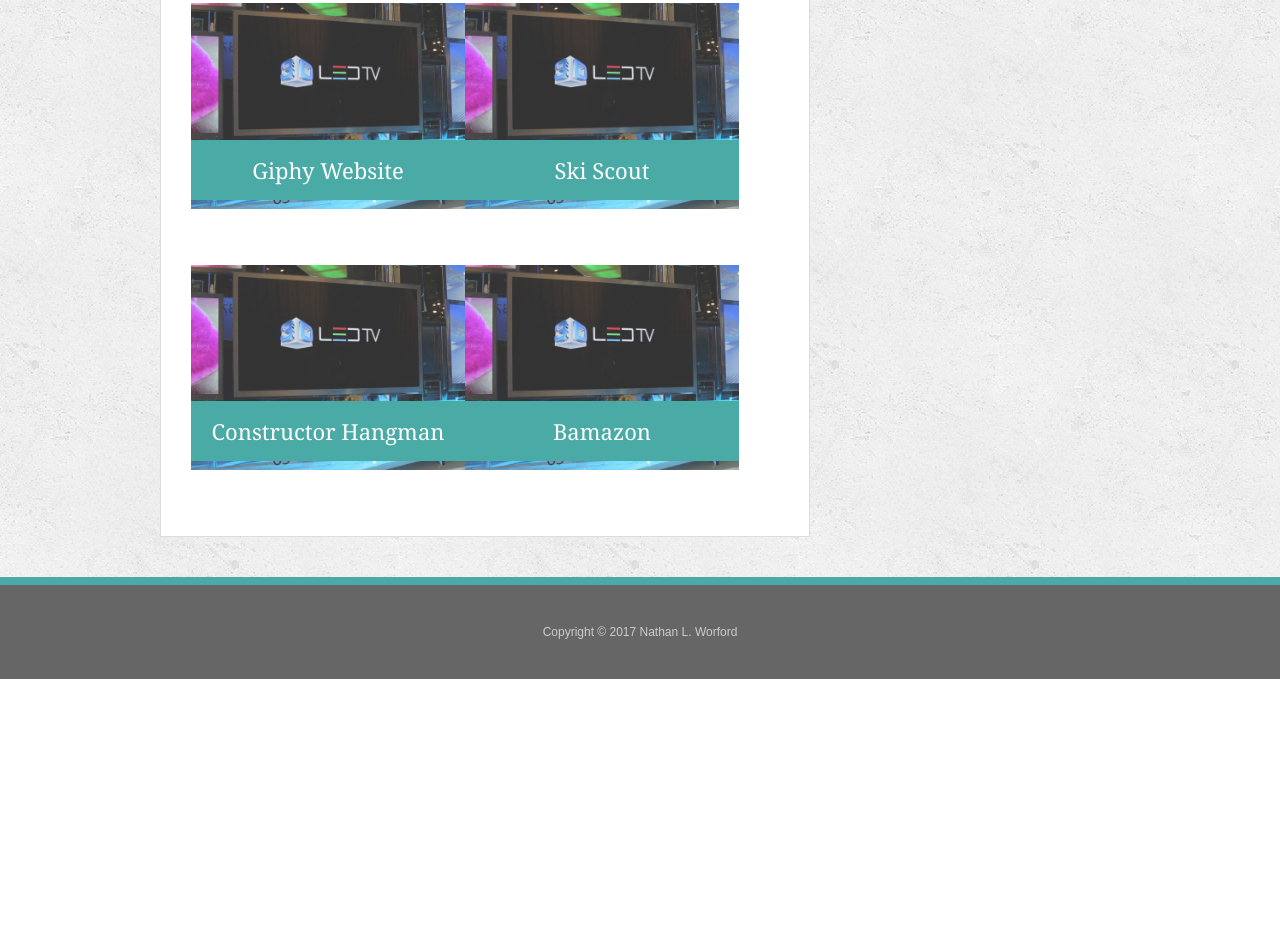
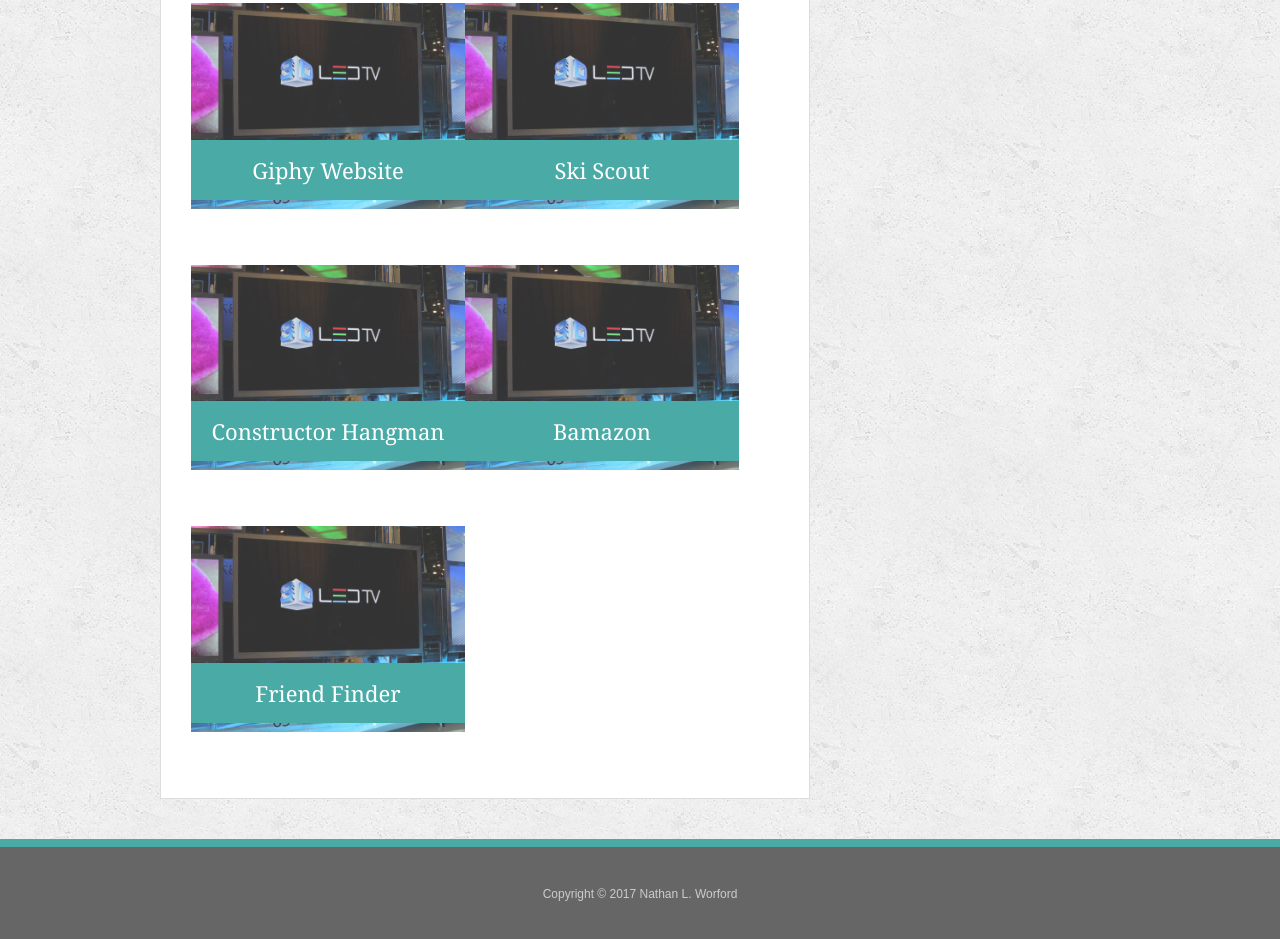
Before and after one commit to nworford/Responsive-Portfolio, a plain HTML site: page portfolio.html in a window 1280 px wide. Shown: the part 793-1732 px from the top of the page. Before the commit the page ends 1472 px from the top, so only its background shows below. Drawn offline with Linux system fonts and the light colour scheme.

Commit message:
updated ff

```diff
--- a/portfolio.html
+++ b/portfolio.html
@@ -66,6 +66,11 @@
         <h3>Bamazon</h3>
       </div>
 
+      <div class="work">
+        <a href="https://github.com/nworford/friend-finder" target="_blank"><img src="assets/images/technics-q-c-640-480-9.jpg" alt="Friend Finder">
+        <h3>Friend Finder</h3>
+      </div>
+
 
 
 
```
